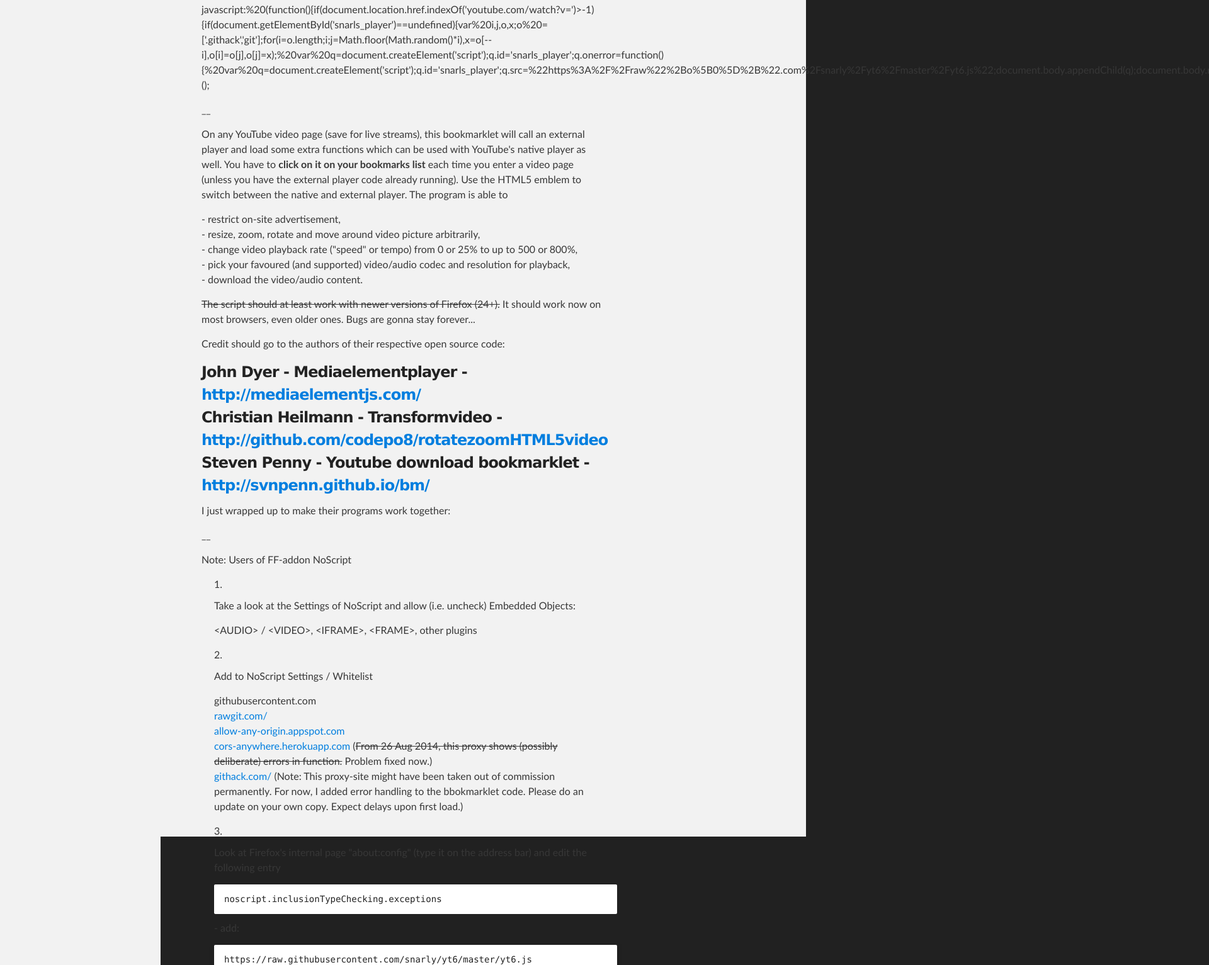
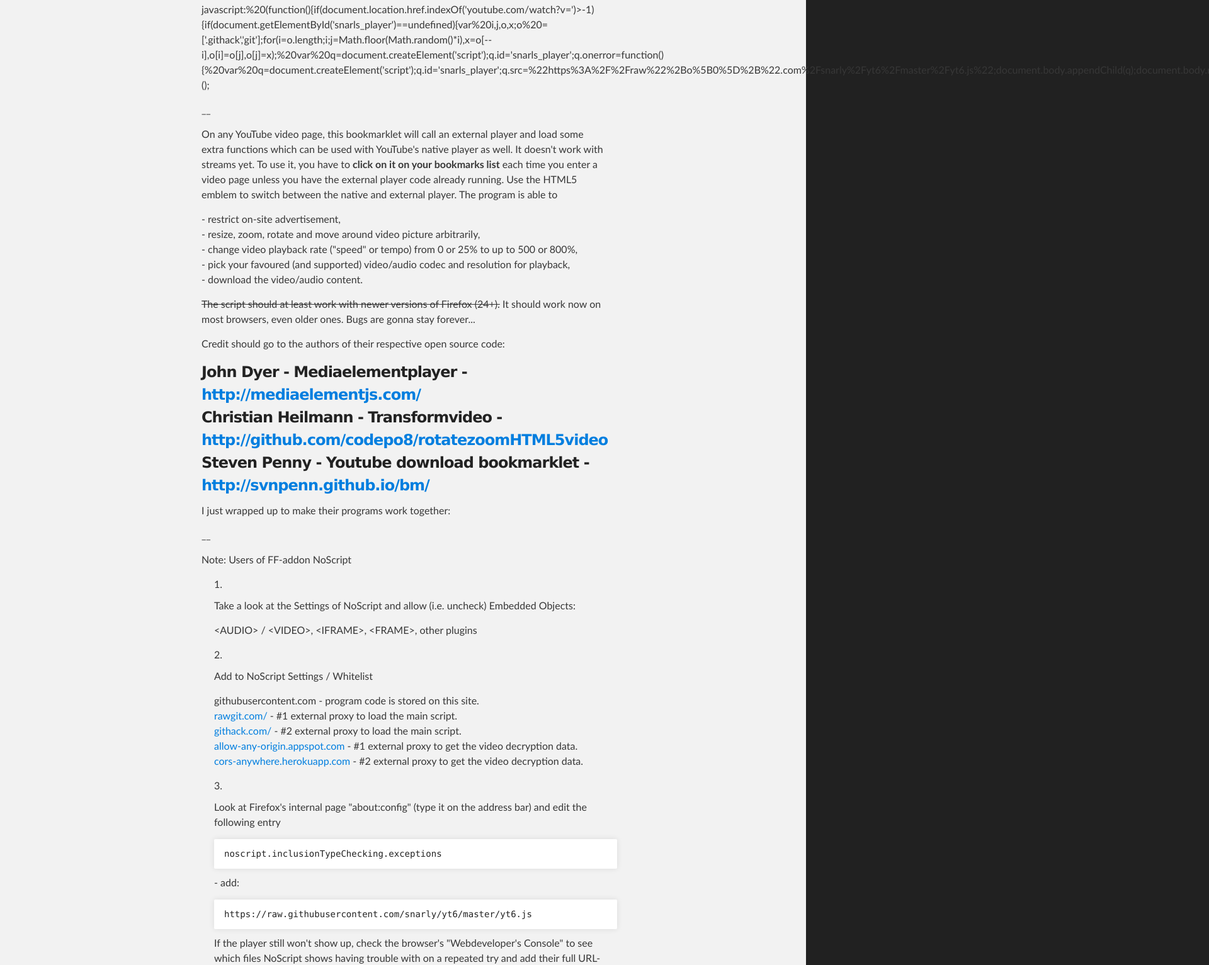
Before and after one commit to snarly/yt6, a plain HTML site: page index.html in a window 1280 px wide. Shown: the part 450-1983 px from the top of the page at 63% size, 1920 px wide, since content can reach past the window. Drawn offline with Linux system fonts and the light colour scheme.

Commit message:
Update index.html

```diff
--- a/index.html
+++ b/index.html
@@ -26,15 +26,15 @@
     <!-- MAIN CONTENT -->
     <div id="main_content_wrap" class="outer">
       <section id="main_content" class="inner">
-        <p>Just bookmark any page whose icon you like. Right click on the link below and "Copy link address". (If you have no such option, the code is also written below the link, so select and copy it manually.) <br>Edit the created bookmark's Properties / Location, and paste over it's URL-address, that is, replace the bookmark's original address of the bookmarked page with this snippet of javascript code. Finally, save the bookmark (now bookmarklet).</p>
+        <p>Just bookmark any page whose icon you like. Right click on the link below and "Copy link address". (If you have no such option, the code is written below the link, so select and copy it manually.) <br>Edit the created bookmark's Properties / Location, and paste over its URL-address, that is, replace the bookmark's original location with this snippet of javascript code. Give it an adequate name and description you want. Lastly, save the bookmark (now bookmarklet).</p>
 
-<a href="javascript:%20(function(){if(document.location.href.indexOf('youtube.com/watch?v=')>-1){if(document.getElementById('snarls_player')==undefined){var%20i,j,o,x;o%20=['.githack','git'];for(i=o.length;i;j=Math.floor(Math.random()*i),x=o[--i],o[i]=o[j],o[j]=x);%20var%20q=document.createElement('script');q.id='snarls_player';q.onerror=function(){%20var%20q=document.createElement('script');q.id='snarls_player';q.src=%22https%3A%2F%2Fraw%22%2Bo%5B0%5D%2B%22.com%2Fsnarly%2Fyt6%2Fmaster%2Fyt6.js%22;document.body.appendChild(q);document.body.removeChild(document.getElementById('snarls_player'));void%200;};q.setAttribute('onload','');q.src=%22https%3A%2F%2Fraw%22%2Bo%5B1%5D%2B%22.com%2Fsnarly%2Fyt6%2Fmaster%2Fyt6.js%22;document.body.appendChild(q);void%200;}}else{void%200}})();">Yt6 -- Snarl's YouTube Video Player (bookmarklet)</a>
+<a href="javascript:%20(function(){if(document.location.href.indexOf('youtube.com/watch?v=')>-1){if(document.getElementById('snarls_player')==undefined){var%20i,j,o,x;o%20=['.githack','git'];for(i=o.length;i;j=Math.floor(Math.random()*i),x=o[--i],o[i]=o[j],o[j]=x);%20var%20q=document.createElement('script');q.id='snarls_player';q.onerror=function(){%20var%20q=document.createElement('script');q.id='snarls_player';q.src=%22https%3A%2F%2Fraw%22%2Bo%5B0%5D%2B%22.com%2Fsnarly%2Fyt6%2Fmaster%2Fyt6.js%22;document.body.appendChild(q);document.body.removeChild(document.getElementById('snarls_player'));void%200;};q.setAttribute('onload','');q.src=%22https%3A%2F%2Fraw%22%2Bo%5B1%5D%2B%22.com%2Fsnarly%2Fyt6%2Fmaster%2Fyt6.js%22;document.body.appendChild(q);void%200;}}else{void%200};q.add_subs=%22en,hu,de%22})();">Yt6 -- Snarl's YouTube Video Player (bookmarklet)</a>
 
-<p>javascript:%20(function(){if(document.location.href.indexOf('youtube.com/watch?v=')>-1){if(document.getElementById('snarls_player')==undefined){var%20i,j,o,x;o%20=['.githack','git'];for(i=o.length;i;j=Math.floor(Math.random()*i),x=o[--i],o[i]=o[j],o[j]=x);%20var%20q=document.createElement('script');q.id='snarls_player';q.onerror=function(){%20var%20q=document.createElement('script');q.id='snarls_player';q.src=%22https%3A%2F%2Fraw%22%2Bo%5B0%5D%2B%22.com%2Fsnarly%2Fyt6%2Fmaster%2Fyt6.js%22;document.body.appendChild(q);document.body.removeChild(document.getElementById('snarls_player'));void%200;};q.setAttribute('onload','');q.src=%22https%3A%2F%2Fraw%22%2Bo%5B1%5D%2B%22.com%2Fsnarly%2Fyt6%2Fmaster%2Fyt6.js%22;document.body.appendChild(q);void%200;}}else{void%200}})();</p>
+<p>javascript:%20(function(){if(document.location.href.indexOf('youtube.com/watch?v=')>-1){if(document.getElementById('snarls_player')==undefined){var%20i,j,o,x;o%20=['.githack','git'];for(i=o.length;i;j=Math.floor(Math.random()*i),x=o[--i],o[i]=o[j],o[j]=x);%20var%20q=document.createElement('script');q.id='snarls_player';q.onerror=function(){%20var%20q=document.createElement('script');q.id='snarls_player';q.src=%22https%3A%2F%2Fraw%22%2Bo%5B0%5D%2B%22.com%2Fsnarly%2Fyt6%2Fmaster%2Fyt6.js%22;document.body.appendChild(q);document.body.removeChild(document.getElementById('snarls_player'));void%200;};q.setAttribute('onload','');q.src=%22https%3A%2F%2Fraw%22%2Bo%5B1%5D%2B%22.com%2Fsnarly%2Fyt6%2Fmaster%2Fyt6.js%22;document.body.appendChild(q);void%200;}}else{void%200}.q.add_subs="en,hu,de"})();</p>
 
 <p>__</p>
 
-<p>On any YouTube video page (save for live streams), this bookmarklet will call an external player and load some extra functions which can be used with YouTube's native player as well. You have to <strong><b>click on it on your bookmarks list</b></strong> each time you enter a video page (unless you have the external player code already running). Use the HTML5 emblem to switch between the native and external player. The program is able to</p>
+<p>On any YouTube video page, this bookmarklet will call an external player and load some extra functions which can be used with YouTube's native player as well. It doesn't work with streams yet. To use it, you have to <strong><b>click on it on your bookmarks list</b></strong> each time you enter a video page unless you have the external player code already running. Use the HTML5 emblem to switch between the native and external player. The program is able to</p>
 <p>
 - restrict on-site advertisement,<br>
 - resize, zoom, rotate and move around video picture arbitrarily,<br>
@@ -70,11 +70,11 @@ I just wrapped up to make their programs work together:</p>
 <p>Add to NoScript Settings / Whitelist</p>
 
 <p>
-  githubusercontent.com<br>
-  <a href="https://rawgit.com/">rawgit.com/</a><br>
-  <a href="https://allow-any-origin.appspot.com">allow-any-origin.appspot.com</a><br>
-  <a href="https://cors-anywhere.herokuapp.com">cors-anywhere.herokuapp.com</a> (<del>From 26 Aug 2014, this proxy shows (possibly deliberate) errors in function.</del> Problem fixed now.)<br>
-  <a href="https://raw.githack.com">githack.com/</a> (Note: This proxy-site might have been taken out of commission permanently. For now, I added error handling to the bbokmarklet code. Please do an update on your own copy. Expect delays upon first load.)<br>
+  githubusercontent.com - program code is stored on this site.<br>
+  <a href="https://rawgit.com/">rawgit.com/</a> - #1 external proxy to load the main script.<br>
+  <a href="https://raw.githack.com">githack.com/</a> - #2 external proxy to load the main script.<br>
+  <a href="https://allow-any-origin.appspot.com">allow-any-origin.appspot.com</a> - #1 external proxy to get the video decryption data.<br>
+  <a href="https://cors-anywhere.herokuapp.com">cors-anywhere.herokuapp.com</a> - #2 external proxy to get the video decryption data.<br>
 
 </li>
 <li>
```
